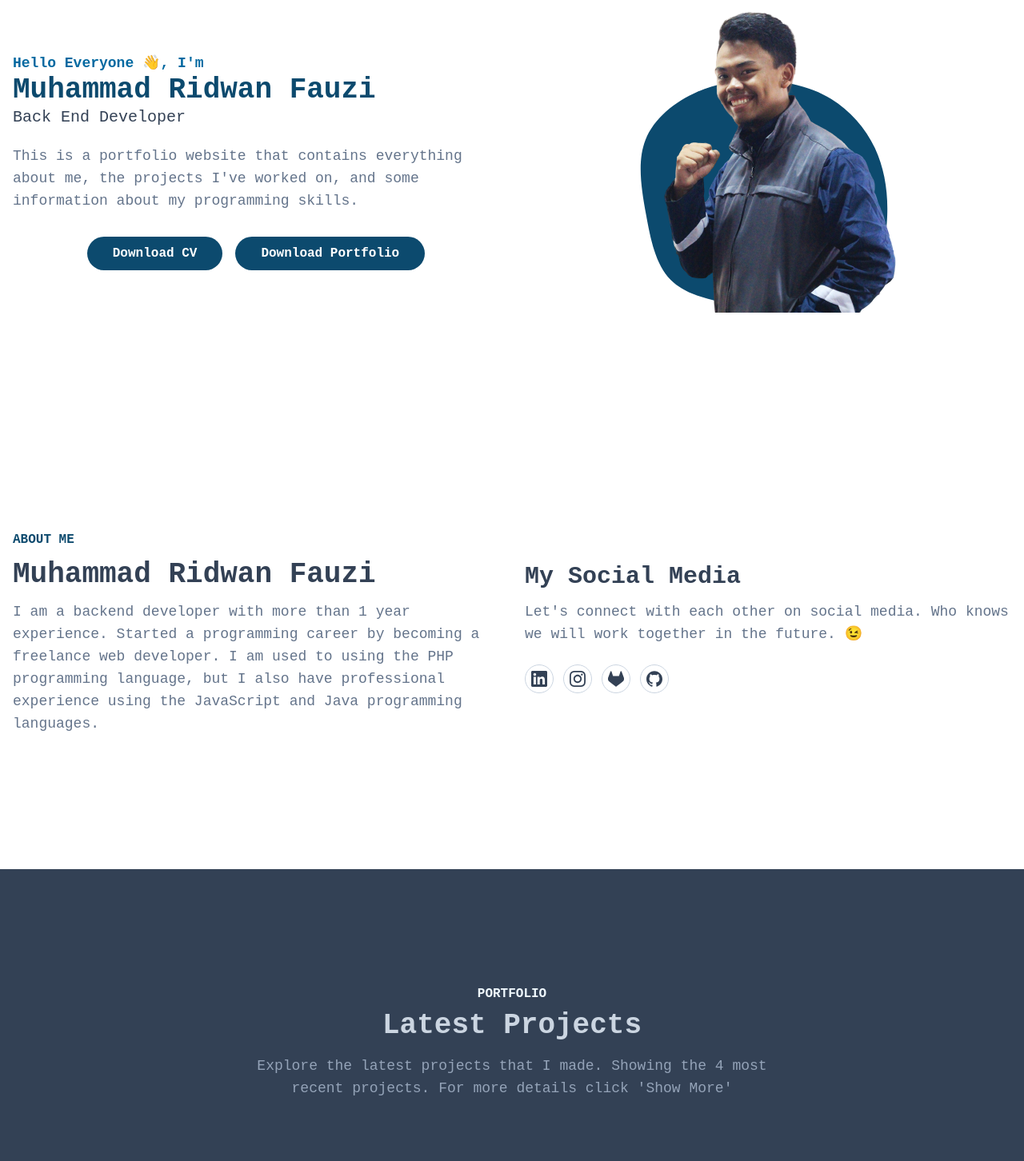
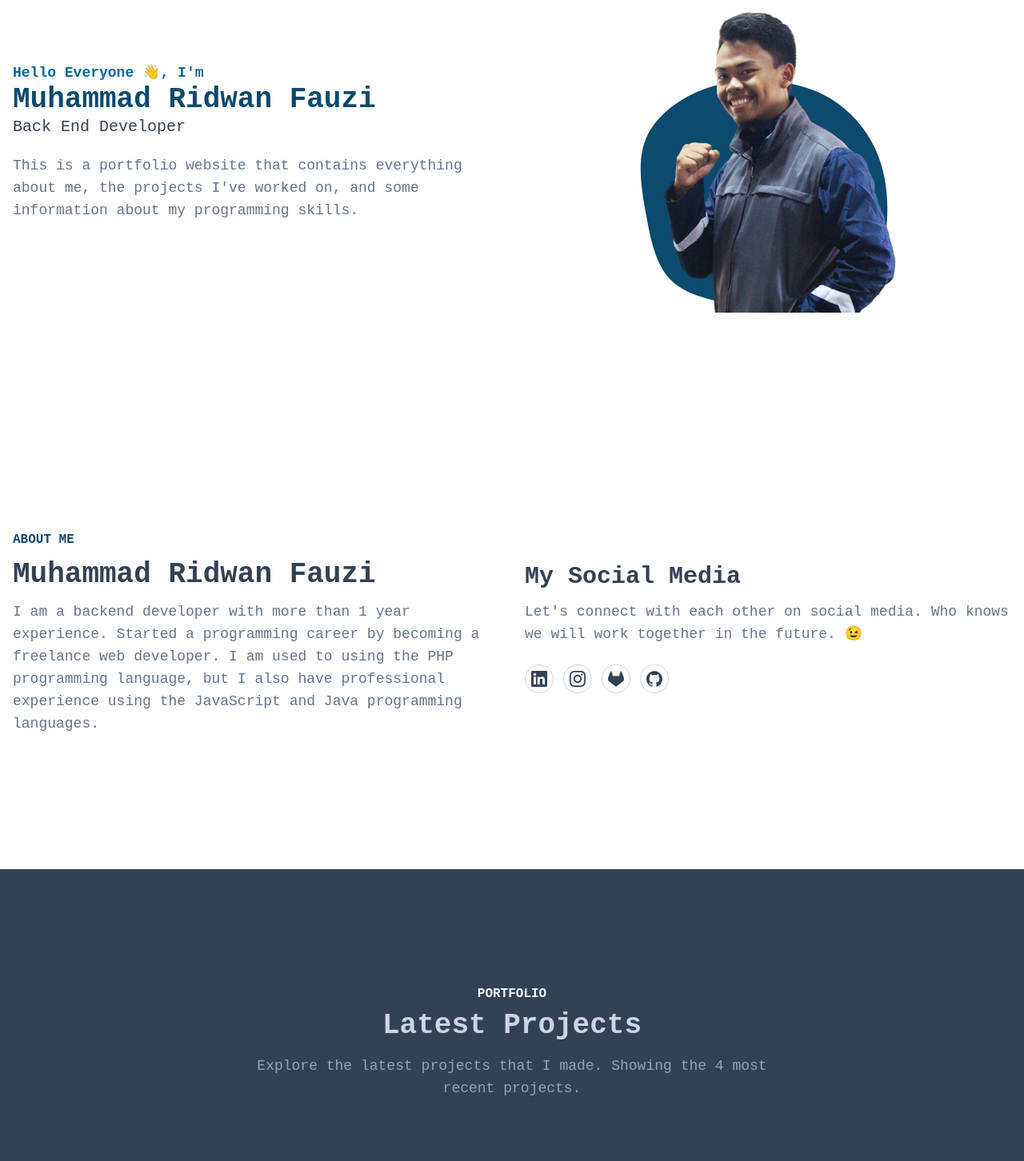
Before and after one commit to madwanz64/old-portfolio, a website: page index.html in a window 1280 px wide. Shown: the part 141-1593 px from the top of the page at 80% size. Drawn offline with Linux system fonts and the light colour scheme.

Commit message:
Edit button

```diff
--- a/index.html
+++ b/index.html
@@ -73,7 +73,7 @@
                     <!-- <a href="#contact-me"
                         class="text-base font-semibold text-white bg-sky-900 py-3 px-8 rounded-full hover:shadow-lg hover:opacity-90 transition duration-300 ease-in-out">Contact
                         Me</a> -->
-                    <div class="w-full flex flex-wrap justify-center">
+                    <!-- <div class="w-full flex flex-wrap justify-center">
                         <span class="mx-2 mb-10 lg:mb-0">
                             <a href="/Curriculum Vitae.pdf"
                                 class="mb-3 text-base font-semibold text-white bg-sky-900 py-3 px-8 rounded-full hover:shadow-lg hover:opacity-90 transition duration-300 ease-in-out">Download
@@ -84,7 +84,7 @@
                                 class="mb-3 text-base font-semibold text-white bg-sky-900 py-3 px-8 rounded-full hover:shadow-lg hover:opacity-90 transition duration-300 ease-in-out">Download
                                 Portfolio</a>
                         </span>
-                    </div>
+                    </div> -->
 
                 </div>
                 <div class="w-full self-end px-4 md:w-1/2">
@@ -182,7 +182,7 @@
                     <h4 class="font-bold uppercase text-sky-50 mb-2">Portfolio</h4>
                     <h2 class="font-bold text-slate-300 text-3xl lg:text-4xl mb-4">Latest Projects</h2>
                     <p class="font-medium text-md text-slate-400 md:text-lg">Explore the latest projects that I made.
-                        Showing the 4 most recent projects. For more details click 'Show More'</p>
+                        Showing the 4 most recent projects.</p>
                 </div>
             </div>
             <div class="w-full px-4 flex flex-wrap justify-center xl:w-10/12 xl:mx-auto">
@@ -227,11 +227,11 @@
                         processing of results.</p>
                 </div>
             </div>
-            <div class="w-full text-center">
+            <!-- <div class="w-full text-center">
                 <a href="#"
                     class="text-base font-semibold text-sky-900 bg-white py-3 px-8 rounded-full hover:shadow-lg hover:opacity-70 transition duration-300 ease-in-out">Show
                     more</a>
-            </div>
+            </div> -->
         </div>
     </section>
 
```
Also changed, not shown: dist/css/style.css, dist/img/projects/quarkus.png (deleted), dist/img/projects/smartedu.png.
